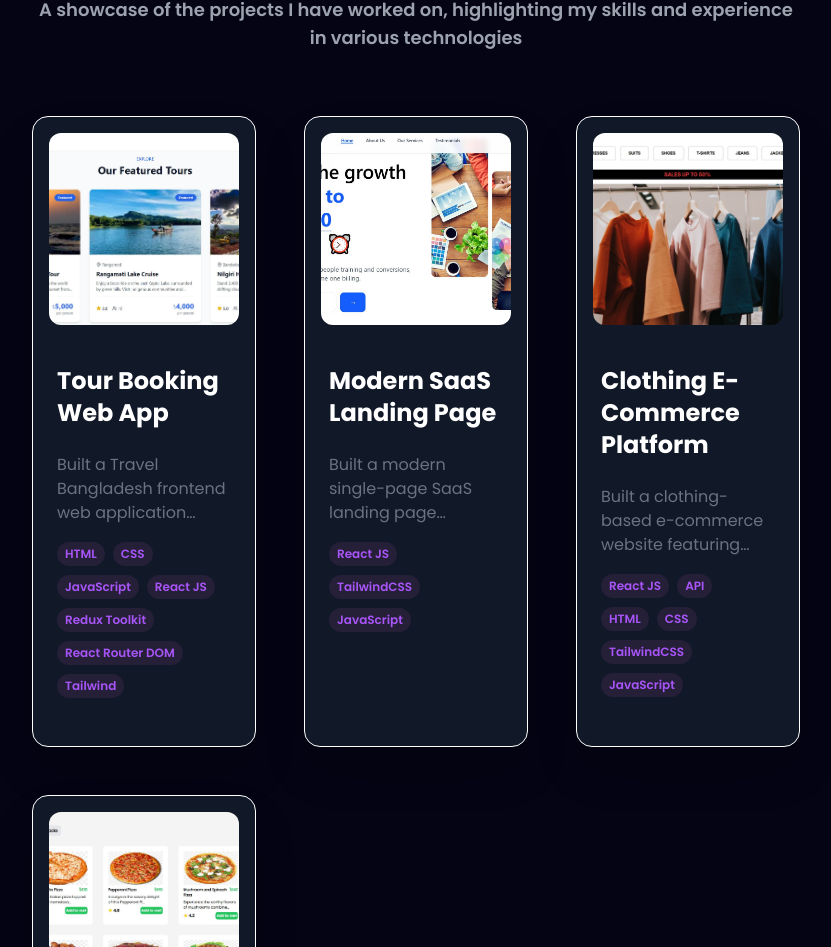
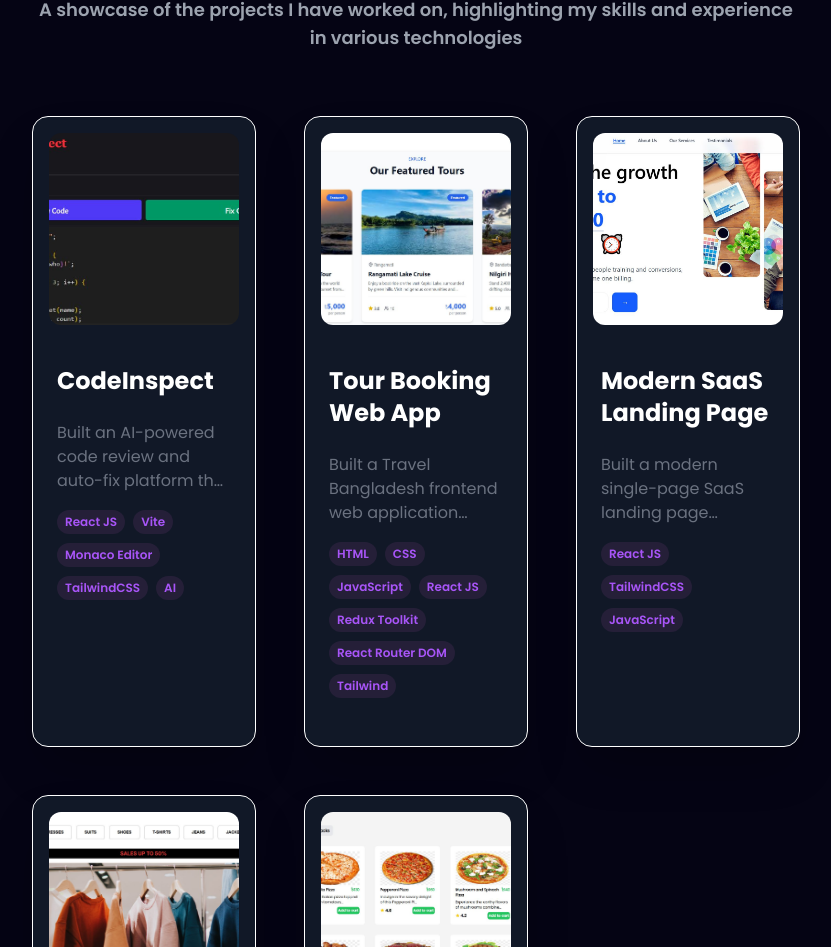
Before and after one commit to md-shafiuddin-shajib/portfolio-Md.-Shafiuddin-Shajib, a React (Vite) app: page / in a window 1280 px wide. Shown: the part 2734-3681 px from the top of the page, without its empty margins (224-1055 px from the left). Built offline with nearby package versions, Linux system fonts and the light colour scheme.

Commit message:
added new project

```diff
--- a/src/components/About/About.jsx
+++ b/src/components/About/About.jsx
@@ -43,7 +43,7 @@ const About = () => {
           </p>
           {/* Resume Button */}
           <a
-            href="https://drive.google.com/file/d/1H9t4k1XeuEvqBXbLywggrUoYd-6CtZmP/view?usp=sharing"
+            href="https://drive.google.com/file/d/1mm3U6P49S54kjwtzKV_fJw9eM3cuxN0L/view?usp=sharing"
             target="_blank"
             rel="noopener noreferrer"
             className="inline-block text-white py-3 px-8 rounded-full mt-5 text-lg font-bold transition duration-300 transform hover:scale-105"
--- a/src/constants.js
+++ b/src/constants.js
@@ -44,6 +44,7 @@ import githubdetLogo from './assets/work_logo/tourBooking.JPG';
 import csprepLogo from './assets/work_logo/food_delivary.JPG';
 import ModerSaSS from './assets/work_logo/ModerSaSS.JPG';
 import movierecLogo from './assets/work_logo/Ecommerce_clothing.JPG';
+import codeinspectLogo from './assets/work_logo/codeinspect.JPG';
 
 
 
@@ -130,7 +131,17 @@ export const SkillsInfo = [
 
   export const projects = [
     {
-      id: 0,
+  id: 0,
+  title: "CodeInspect",
+  description:
+    "Built an AI-powered code review and auto-fix platform that analyzes source code with structured, senior-level feedback and applies improvements directly in the editor using Google Gemini.",
+  image: codeinspectLogo,
+  tags: ["React JS", "Vite", "Monaco Editor", "TailwindCSS", "AI"],
+  github: "https://github.com/md-shafiuddin-shajib/codeinspect.git",
+  webapp: "https://codeinspect-xeoi.vercel.app/",
+},
+    {
+      id: 1,
       title: "Tour Booking Web App",
       description:
         "Built a Travel Bangladesh frontend web application using React, Redux Toolkit, and Tailwind CSS, featuring tour browsing, search and filtering, booking-style UI flows, and customer review displays using mock data for demonstration purposes.",
@@ -140,7 +151,7 @@ export const SkillsInfo = [
       webapp: "https://travels-bangladesh.vercel.app/",
     },
     {
-  id: 1,
+  id: 2,
   title: "Modern SaaS Landing Page",
   description:
     "Built a modern single-page SaaS landing page featuring hero, services, pricing, testimonials, and newsletter sections using React.js and Tailwind CSS with a clean, responsive layout.",
@@ -150,7 +161,7 @@ export const SkillsInfo = [
   webapp: "https://moder-landing-page.vercel.app/",
 },
     {
-      id: 2,
+      id: 3,
       title: "Clothing E-Commerce Platform",
       description:
         "Built a clothing-based e-commerce website featuring product listings, cart and checkout functionality, along with search and filtering for an optimized shopping experience.",
@@ -160,7 +171,7 @@ export const SkillsInfo = [
       webapp: "https://ecommer-react-ten.vercel.app/",
     },
      {
-      id: 3,
+      id: 4,
       title: "Food Delivery Website ",
       description:
         "Developed a food ordering platform with menu browsing and cart management, using Redux for state management and Tailwind CSS for a fully responsive UI.",
```
Also changed, not shown: src/assets/work_logo/codeinspect.JPG (added).
